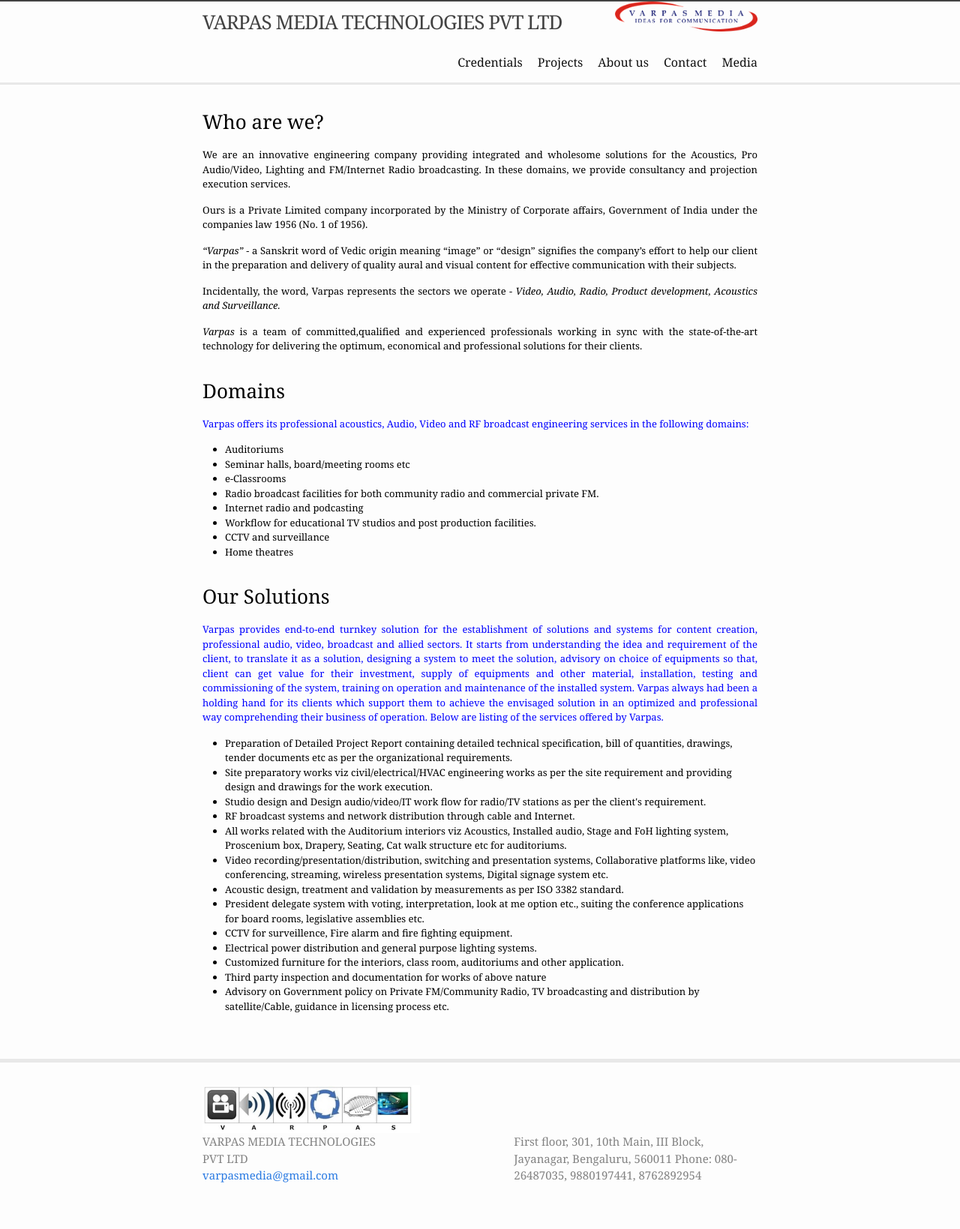
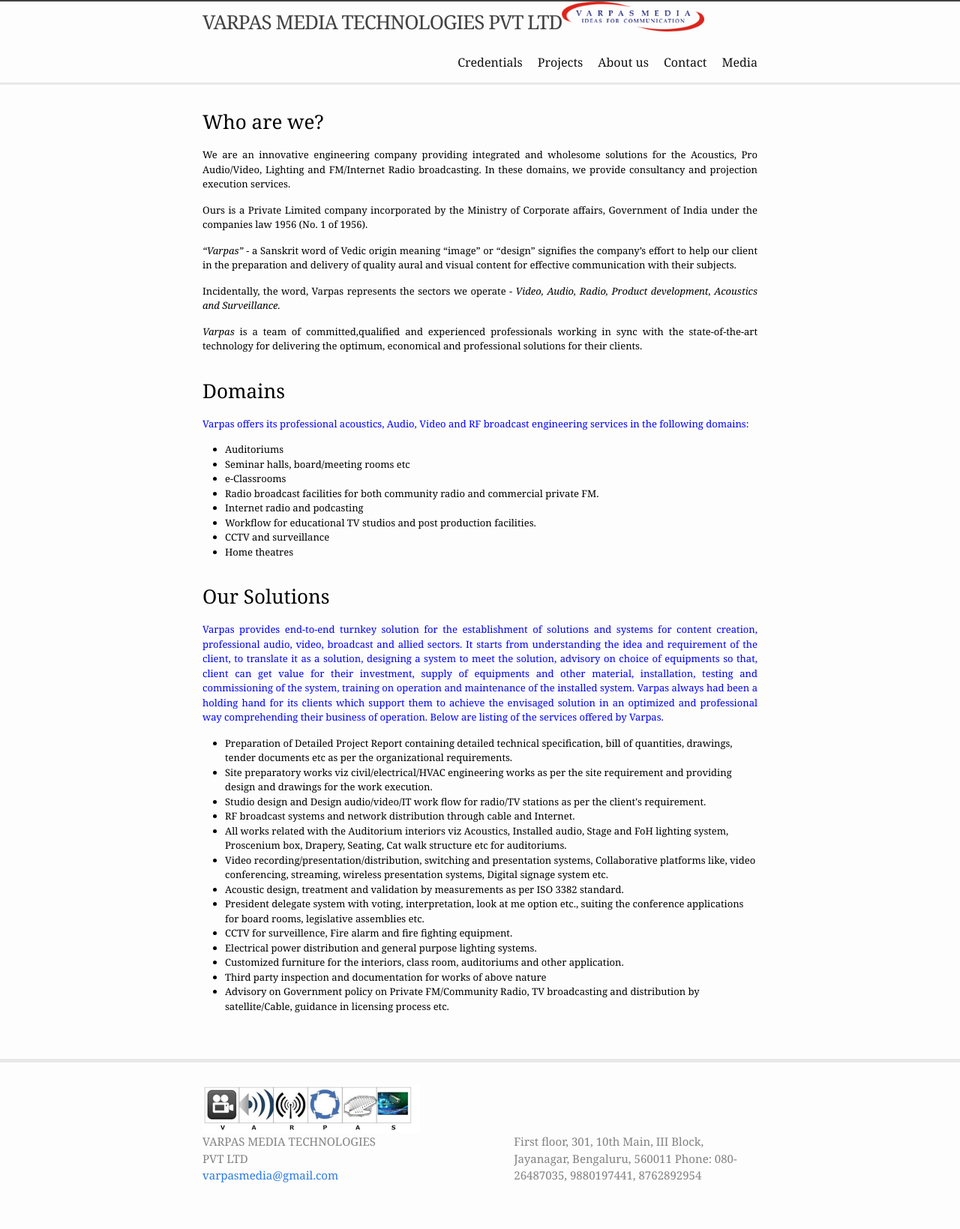
Before and after one commit to VarpasMedia/VarpasMedia.github.io, a Jekyll site: the page built from index.md, in a window 1280 px wide. Shown: the whole page at 75% size. Built offline with Jekyll 4.4.1, drawn with Linux system fonts in a browser that asks for light colours.

Commit message:
Update header.html

```diff
--- a/_includes/header.html
+++ b/_includes/header.html
@@ -9,7 +9,7 @@
     <a class="site-title" rel="author" href="{{ "/" | relative_url }}">{{ site.title | escape }}</a>
 
 
-<img src="images/Logo of Varpas.png" width="190" height="40" alt="" align = "right">
+<img src="images/Logo of Varpas.png" width="190" height="40" alt="" align = "absbottom">
 
     {%- if page_paths -%}
       <nav class="site-nav">
```
